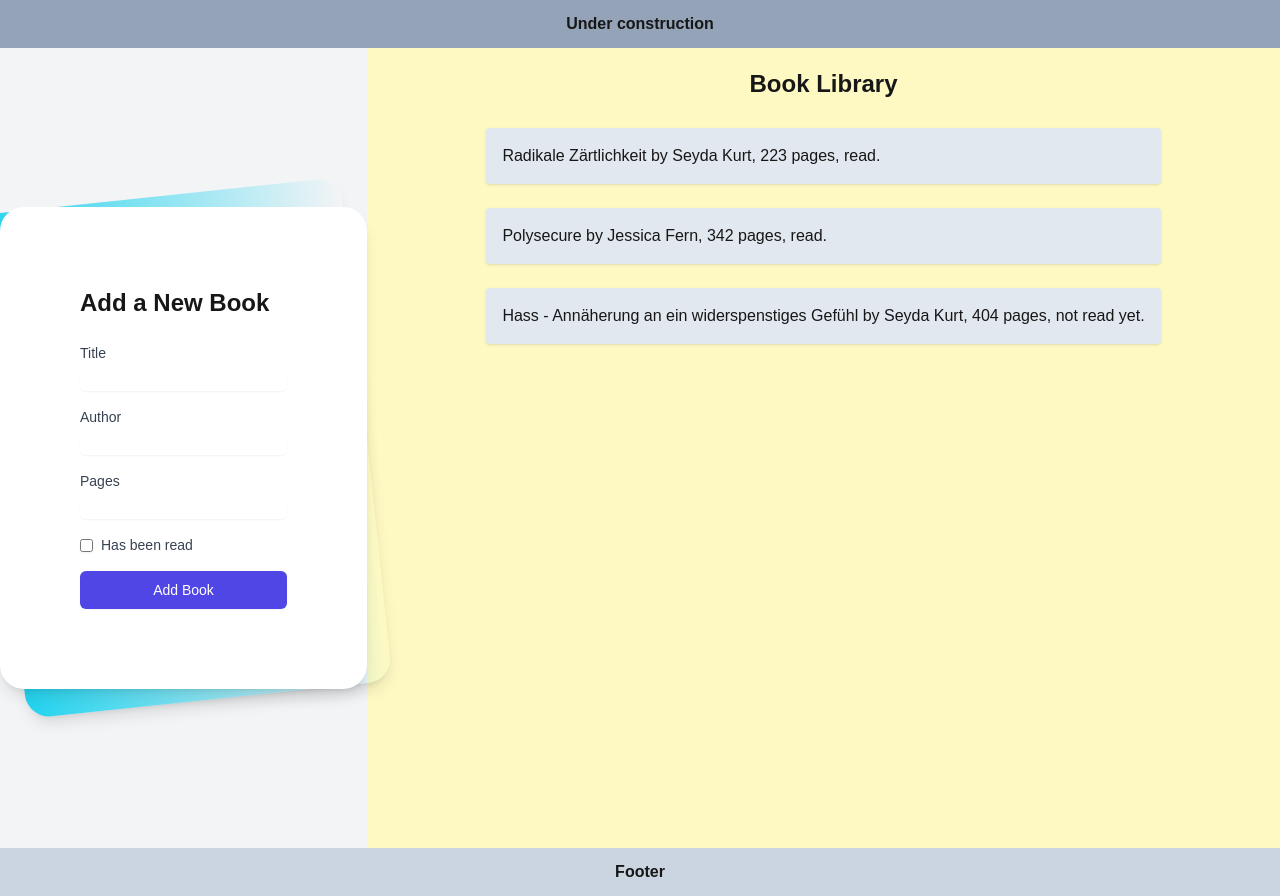
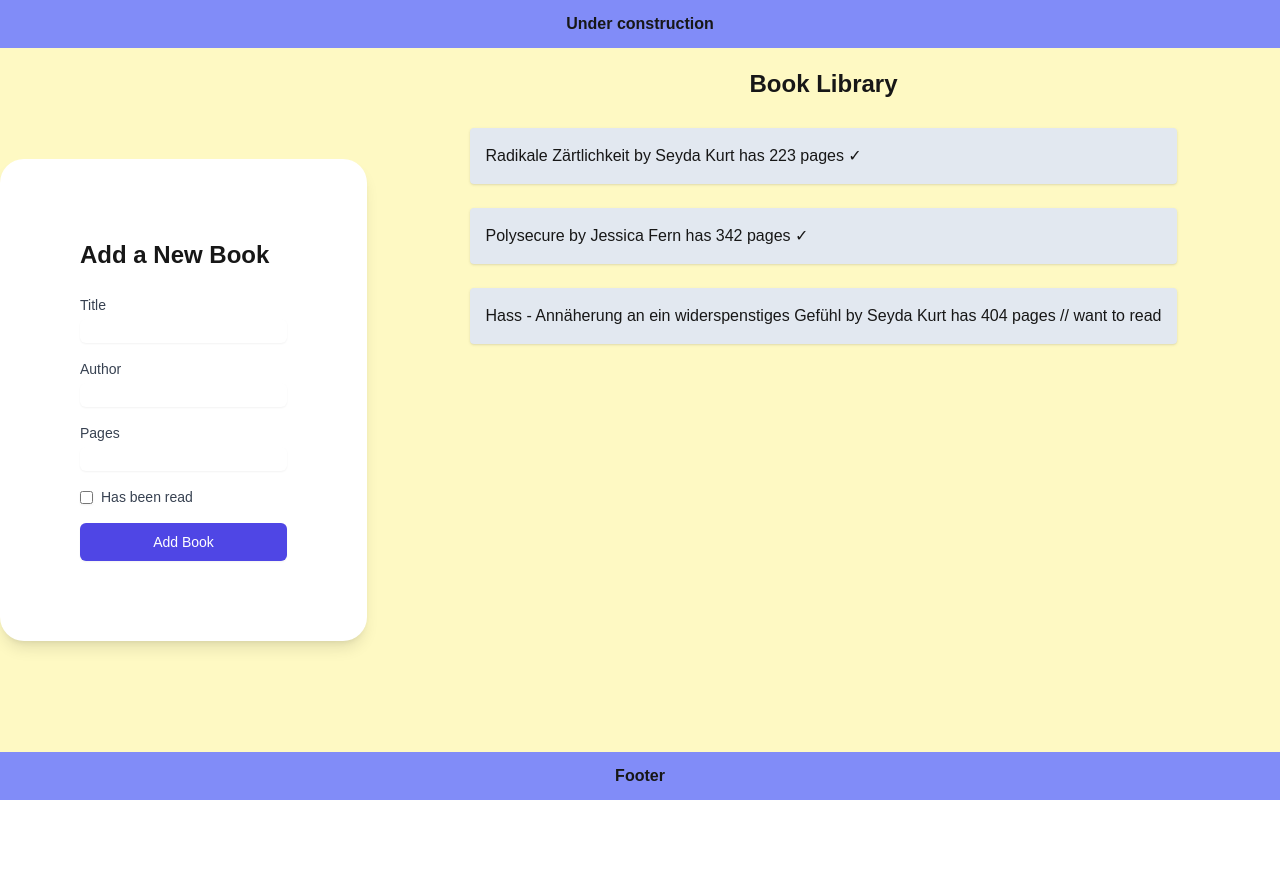
Before and after one commit to AkimZmerli/BookLibrary, a Next.js app: page / in a window 1280 px wide. After the commit the page ends 800 px from the top, so only its background shows below. Built offline with nearby package versions, Linux system fonts and the light colour scheme.

Commit message:
basic look implementation

```diff
--- a/components/book.ts
+++ b/components/book.ts
@@ -7,9 +7,9 @@ export class Book {
   ) {}
 
   presentation() {
-    return `${this.title} by ${this.author}, ${this.pages} pages, ${
-      this.hasBeenRead ? "read" : "not read yet"
-    }.`;
+    return `${this.title} by ${this.author} has ${this.pages} pages ${
+      this.hasBeenRead ? "✓" : "// want to read"
+    }`;
   }
 }
 
--- a/components/footer.tsx
+++ b/components/footer.tsx
@@ -1,6 +1,6 @@
 export default function Footer() {
   return (
-    <div className="flex flex-col items-center justify-center bg-slate-300">
+    <div className="flex flex-col items-center justify-center bg-indigo-400">
       <h1 className=" m-3 font-bold">Footer</h1>
     </div>
   );
--- a/components/header.tsx
+++ b/components/header.tsx
@@ -1,6 +1,6 @@
 export default function Header() {
   return (
-    <div className="flex flex-col items-center justify-center bg-slate-400 p-3">
+    <div className="flex flex-col items-center justify-center bg-indigo-400 p-3">
       <h1 className="font-bold">Under construction</h1>
     </div>
   );
--- a/components/lib/bookdata.ts
+++ b/components/lib/bookdata.ts
@@ -3,12 +3,7 @@ import { Book } from "../book";
 export const books: Book[] = [
   new Book("Radikale Zärtlichkeit", "Seyda Kurt", 223, true),
   new Book("Polysecure", "Jessica Fern", 342, true),
-  new Book(
-    "Hass - Annäherung an ein widerspenstiges Gefühl",
-    "Seyda Kurt",
-    404,
-    false
-  ),
+  new Book("Hass", "Seyda Kurt", 404, false),
 ];
 
 export function addBook(newBook: Book): Book[] {
--- a/components/sidebar.tsx
+++ b/components/sidebar.tsx
@@ -2,9 +2,8 @@ import { BookForm } from "./BookForm";
 
 export default function Sidebar() {
   return (
-    <div className="min-h-screen bg-gray-100 py-6 flex flex-col justify-center sm:py-12">
+    <div className="max-h-screen bg-yellow-100 py-6 flex flex-col justify-center sm:py-12">
       <div className="relative py-3 sm:max-w-xl sm:mx-auto">
-        <div className="absolute inset-0 bg-gradient-to-r from-cyan-400 to-light-blue-500 shadow-lg transform -skew-y-6 sm:skew-y-0 sm:-rotate-6 sm:rounded-3xl"></div>
         <div className="relative px-4 py-10 bg-white shadow-lg sm:rounded-3xl sm:p-20">
           <div className="max-w-md mx-auto">
             <h1 className="text-2xl font-semibold mb-6">Add a New Book</h1>
```
